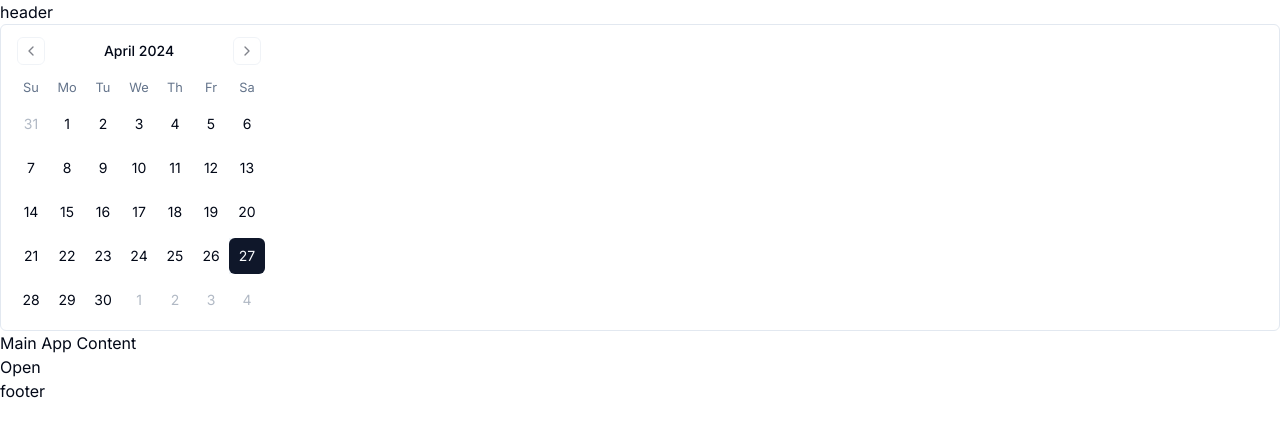
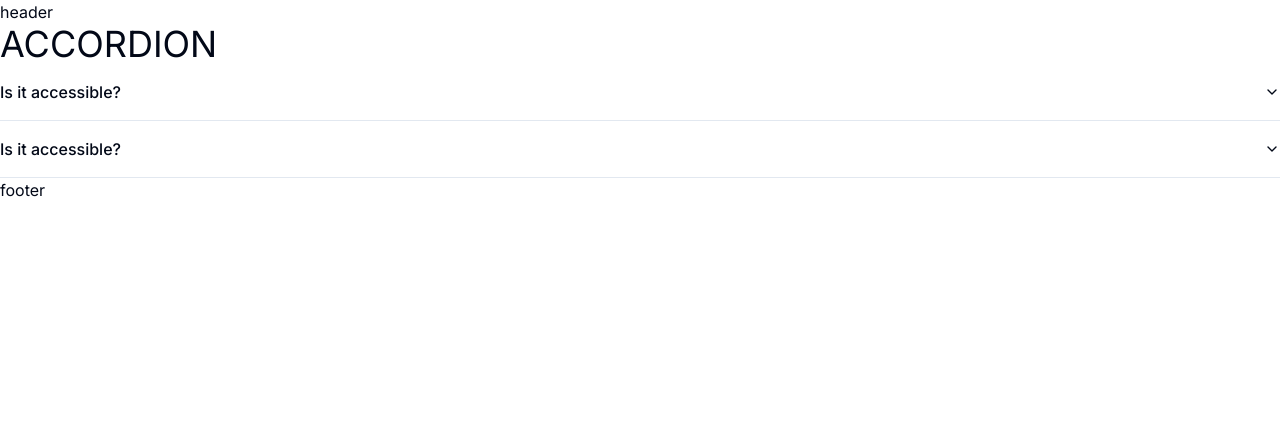
Before and after one commit to hkashyap-developer/app-store, a Next.js app: page / in a window 1280 px wide. Shown: the top 436 px of the page. Built offline with nearby package versions, Linux system fonts and the light colour scheme.

Commit message:
chnages
changes

```diff
--- /dev/null
+++ b/app/otp/layout.tsx
@@ -0,0 +1,27 @@
+
+
+
+
+export const metadata: Metadata = {
+  title: "Create Next App",
+  description: "Generated by create next app",
+};
+
+export default function RootLayout({
+  children,
+}: Readonly<{
+  children: React.ReactNode;
+}>) {
+  return (
+    <html lang="en">
+
+      <body >
+
+
+
+        {children}
+
+        </body>
+    </html>
+  );
+}
--- /dev/null
+++ b/app/otp/page.tsx
@@ -0,0 +1,13 @@
+import React from 'react'
+import Otp from '@/components/custom/otp/otp'
+
+
+const page = () => {
+  return (
+    <>
+        <Otp />
+    </>
+  )
+}
+
+export default page
--- a/app/page.tsx
+++ b/app/page.tsx
@@ -1,38 +1,47 @@
-"use client"
+
 
 import React from "react";
 import Header from "@/components/custom/header/header"
-import MainApp from "@/components/custom/mainApp/mainApp"
+
 import Footer from "@/components/custom/footer/footer"
 
+
+
 import {
-  Sheet,
-  SheetContent,
-  SheetDescription,
-  SheetHeader,
-  SheetTitle,
-  SheetTrigger,
-} from "@/components/ui/sheet"
+  Accordion,
+  AccordionContent,
+  AccordionItem,
+  AccordionTrigger,
+} from "@/components/ui/accordion"
+
+
 
 
 export default function Home() {
   return (
     <>
       <Header />
-      <MainApp />
 
-      <Sheet>
-  <SheetTrigger>Open</SheetTrigger>
-  <SheetContent>
-    <SheetHeader>
-      <SheetTitle>Are you absolutely sure?</SheetTitle>
-      <SheetDescription>
-        This action cannot be undone. This will permanently delete your account
-        and remove your data from our servers.
-      </SheetDescription>
-    </SheetHeader>
-  </SheetContent>
-</Sheet>
+
+
+
+    <h1 className="text-4xl">ACCORDION</h1>
+
+    <Accordion type="single" collapsible>
+    <AccordionItem value="item-1">
+      <AccordionTrigger>Is it accessible?</AccordionTrigger>
+      <AccordionContent>
+        Yes. It adheres to the WAI-ARIA design pattern.
+      </AccordionContent>
+    </AccordionItem>
+    <AccordionItem value="item-2">
+      <AccordionTrigger>Is it accessible?</AccordionTrigger>
+      <AccordionContent>
+        Yes. It adheres to the WAI-ARIA design pattern.
+      </AccordionContent>
+    </AccordionItem>
+  </Accordion>
+
 
 
       <Footer />
--- /dev/null
+++ b/components/custom/otp/otp.tsx
@@ -0,0 +1,9 @@
+import React from 'react'
+
+const otp = () => {
+  return (
+    <div>otp 2</div>
+  )
+}
+
+export default otp
```
